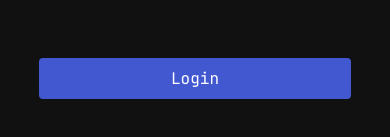
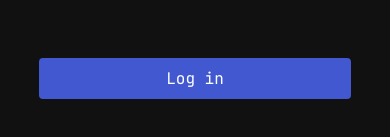
Before and after one commit to sendyourwork/mobile-app, a React Native app: screen / in a window 390 px wide. Shown: the part 449-586 px from the top of the page. Built offline with nearby package versions, Linux system fonts and the light colour scheme.

Commit message:
added loading

```diff
--- a/App.tsx
+++ b/App.tsx
@@ -1,9 +1,10 @@
 import { useFonts } from 'expo-font';
-import React from 'react';
+import React, { useState } from 'react';
 import styled from 'styled-components/native';
 import LoginForm from './components/LoginForm';
+import QRScanner from './components/QRScanner';
 
-const StyledView = styled.View`
+const MainView = styled.View`
   background-color: #111111;
   height: 100%;
   display: flex;
@@ -17,14 +18,21 @@ const customFonts = {
 
 export default function App() {
   const [isLoaded] = useFonts(customFonts);
+  const [isLoggedIn, setIsLoggedIn] = useState(false);
+
+  const logIn = () => {
+    setIsLoggedIn(true);
+  }
+
+  if(!isLoaded) return null;
 
   return (
-    <>
-      {isLoaded &&
-      <StyledView>
-        <LoginForm />
-      </StyledView>
+    <MainView>
+      {isLoggedIn ?
+        <QRScanner />
+        :
+        <LoginForm logIn={logIn}/>
       }
-    </>
+    </MainView>
   );
 }
--- a/components/LoginForm.tsx
+++ b/components/LoginForm.tsx
@@ -1,4 +1,5 @@
 import React, { useState } from "react"
+import { ActivityIndicator } from "react-native";
 import styled from "styled-components/native";
 
 const Form = styled.View`
@@ -25,12 +26,26 @@ const StyledText = styled.Text`
     font-size: 16px;
     font-family: 'JetBrains';
 `
+interface LoginFormProps {
+    logIn: () => void
+}
 
-export default function LoginForm() {
+export default function LoginForm({logIn}: LoginFormProps) {
     const [login, setLogin] = useState("");
     const [password, setPassword] = useState("");
+    const [isLoading, setIsLoading] = useState(false);
 
     const handlePress = () => {
+        setIsLoading(true);
+        setTimeout(() => {
+            setIsLoading(false);
+            logIn();
+        }, 1000)
+    }
+    if(isLoading){
+        return (
+            <ActivityIndicator color="#4158D0" size="large" />
+        )
     }
 
     return (
@@ -39,7 +54,7 @@ export default function LoginForm() {
             <Input secureTextEntry={true} defaultValue={password} placeholder="Password" onChangeText={(text: string) => setPassword(text)}/>
             <StyledButton onPress={handlePress}>
                 <StyledText>
-                    Login
+                    Log in
                 </StyledText>
             </StyledButton>
         </Form>
--- /dev/null
+++ b/components/QRScanner.tsx
@@ -0,0 +1,48 @@
+import React from "react";
+import { BarCodeScanner } from "expo-barcode-scanner";
+import { useEffect, useState } from "react";
+import { View } from "react-native";
+import styled from "styled-components/native";
+
+const StyledText = styled.Text`
+    color: white;
+    font-size: 16px;
+`
+const Header = styled(StyledText)`
+    font-size: 30px;
+    text-align:center;
+`
+const StyledCamera = styled(BarCodeScanner)`
+    width: 268px;
+    height: 268px;
+    margin:20px auto;
+`
+
+export default function QRScanner() {
+    const [hasPermission, setHasPermission] = useState<Boolean | null>(null);
+    const [scanned, setScanned] = useState(false);
+
+    useEffect(() => {
+        (async () => {
+            const { status } = await BarCodeScanner.requestPermissionsAsync();
+            setHasPermission(status === 'granted');
+        })();
+    },[])
+
+    const handleScanned = ({data}: {data: string}) => {
+        setScanned(true);
+        alert("Scanned data: " + data)
+        //On the end for fetch opperation add SetScanned(false)
+    }
+
+    if(hasPermission === null) return <StyledText>Requesting for camera permission</StyledText>
+
+    if(hasPermission === false) return <StyledText>No access to camera</StyledText>
+
+    return (
+        <View>
+            <Header>Scan QR code to log in</Header>
+            <StyledCamera onBarCodeScanned = {scanned ? undefined : handleScanned}/>
+        </View>
+    )
+}
--- a/package.json
+++ b/package.json
@@ -23,7 +23,8 @@
     "react-native-safe-area-context": "3.2.0",
     "react-native-screens": "~3.4.0",
     "react-native-web": "~0.13.12",
-    "styled-components": "^5.3.1"
+    "styled-components": "^5.3.1",
+    "expo-barcode-scanner": "~10.2.2"
   },
   "devDependencies": {
     "@babel/core": "^7.9.0",
```
Also changed, not shown: 1 other file (tests, documents, lock files or other folders).
